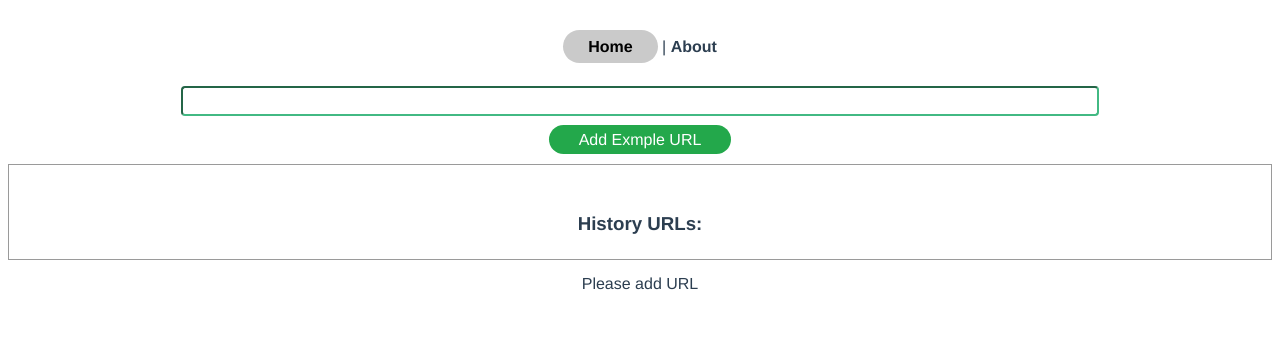
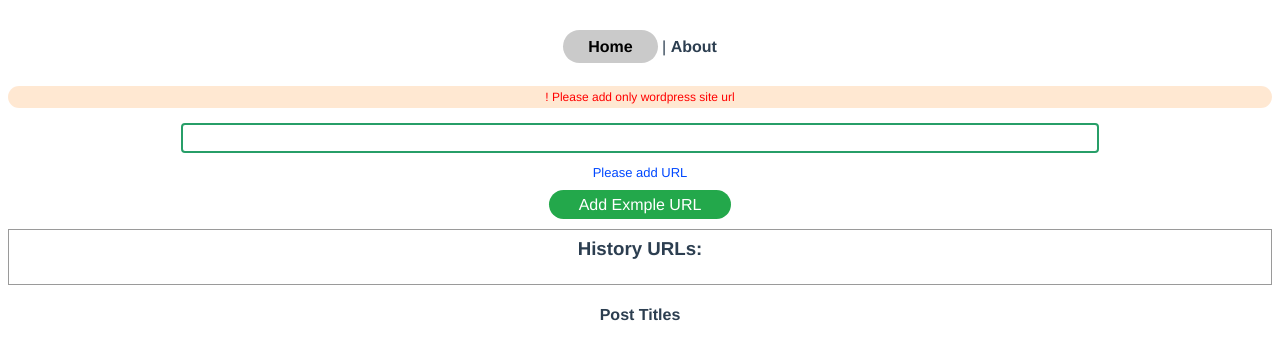
Before and after one commit to BLSThathsara20/Vue-Fetch-wordpress-posts, a Vue app: page / in a window 1280 px wide. Shown: the top 360 px of the page. Built offline with nearby package versions, Linux system fonts and the light colour scheme.

Commit message:
Add btn Signed-off-by: blsthathsara <savindu.thathsara@enfection.com>

```diff
--- a/src/components/HelloWorld.vue
+++ b/src/components/HelloWorld.vue
@@ -1,9 +1,15 @@
 <template>
   <div>
+    <span v-if="posts" class="warning">! Please add only wordpress site url</span>
     <input type="text" v-model="wpUrl">
-    <p v-if="wpUrl"><span>EndPoint: </span> <span class="endpoint">{{wpUrl + "/wp-json/wp/v2/posts"}}</span></p>
-    <button @click="validateUrl" v-if="wpUrl">Validate URL</button>
-    <span v-if="wpUrl">You can click these previous urls</span>
+    <div class="errors">
+      <p v-if="posts.length === 0 && wpUrl" >No posts in this URL</p>
+    <span class="add-url" v-if="!wpUrl">Please add URL</span>
+    <span v-if="errorMessage">{{ errorMessage }}</span>
+    </div>
+    <p class="endpoint para" v-if="wpUrl"><span>EndPoint: </span> <span class="endpoint">{{wpUrl + "/wp-json/wp/v2/posts"}}</span></p>
+    <button class="validate" @click="validateUrl" v-if="wpUrl">Validate URL</button>
+
     <div v-if="!wpUrl" class="example">
       <span class="example-url" @click="updateInputValue">Add Exmple URL</span>
     </div>
@@ -14,13 +20,12 @@
         <a @click="fetchPosts(historyUrl)">{{ historyUrl }}</a>
       </li>
     </ul>
+    <span class="previous-urls" v-if="wpUrl">You can click these previous urls</span>
     </div>
-    <ul v-for="post in posts" v-bind:key="post.id">
-      <li>{{ post.title.rendered }}</li>
+    <h4 v-if="posts">Post Titles</h4>
+    <ul class="posts" v-for="post in posts" v-bind:key="post.id">
+      <li><a href="{{ post.link }}">{{ post.title.rendered }}</a> <span>{{ post.content.rendered }}</span></li>
     </ul>
-    <p v-if="posts.length === 0 && wpUrl" >No posts in this URL</p>
-    <span v-if="!wpUrl">Please add URL</span>
-    <span v-if="errorMessage">{{ errorMessage }}</span>
     <br>
     <br>
   </div>
@@ -107,6 +112,67 @@ export default {
 
 <!-- Add "scoped" attribute to limit CSS to this component only -->
 <style scoped lang="scss">
+
+.errors{
+  padding-top: 10px;
+  p,span{
+    font-size: 13px;
+    color: #ff0000;
+
+    &.add-url{
+      color: #0048ff;
+      }
+  }
+}
+
+.posts{
+  text-align: left;
+  li{
+    a{
+      font-size: 16px;
+      color: #373737;
+    }
+    span{
+      font-size: 12px;
+      color: #00000081;
+      display: block;
+      padding-top: 8px;
+      padding-bottom: 12px;
+
+    }
+  }
+}
+.previous-urls{
+  font-size: 12px;
+  background-color: #00b7ff2d;
+  border-radius: 18px;
+  padding: 4px 15px;
+  color: #003df4
+}
+.validate{
+  padding: 8px 25px;
+  border: none;
+  background-color: #ff6a00;
+  border-radius: 18px;
+  color: #fff;
+  cursor: pointer;
+  display: block;
+  max-width: none;
+  margin: 10px auto;
+}
+.bind-url{
+  font-size: 14px;
+  text-decoration: dashed;
+}
+.warning{
+  display: block;
+  margin-bottom: 15px;
+  font-size: 12px;
+  color: #ff0000;
+  background-color: #ff7b002d;
+  border-radius: 18px;
+  padding: 4px 15px;
+}
 .example{
   padding-top: 15px;
 }
@@ -122,16 +188,25 @@ input{
   font-size: 16px;
   width: 70%;
   border-radius: 4px;
-  border-color: #42b983;
+  border: 2px solid #279e68;
 }
 .history{
   border: 1px solid #9a9a9a;
   padding: 8px;
   margin: 15px 0;
+
+  h3{
+    margin-top: 0;
+  }
 }
 .endpoint{
   text-decoration: underline;
+  font-size: 14px;
   color: #0046b6;
+
+  &.para{
+    color: #212121;
+  }
 }
 .histry-url{
   cursor: pointer;
```
